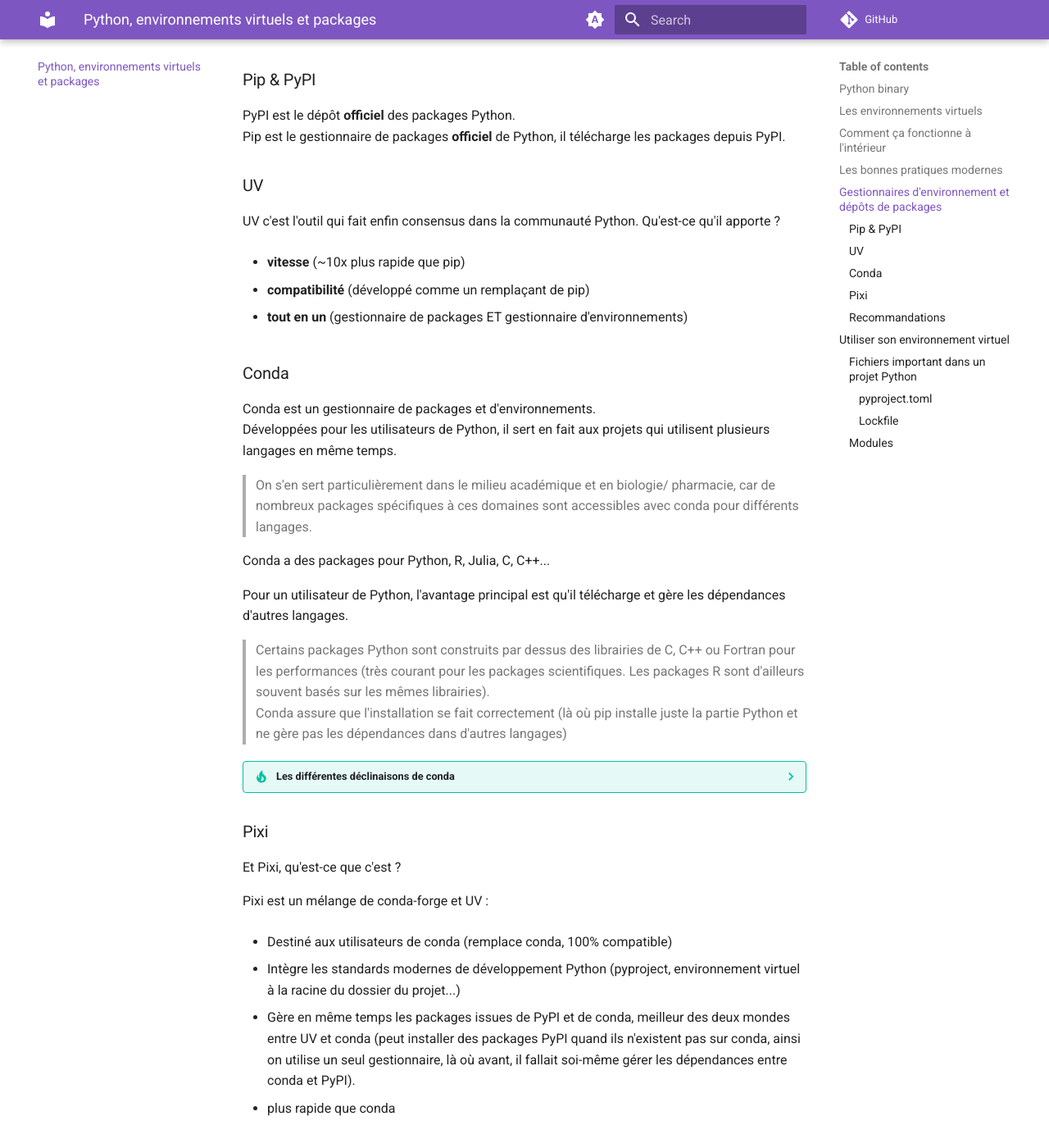
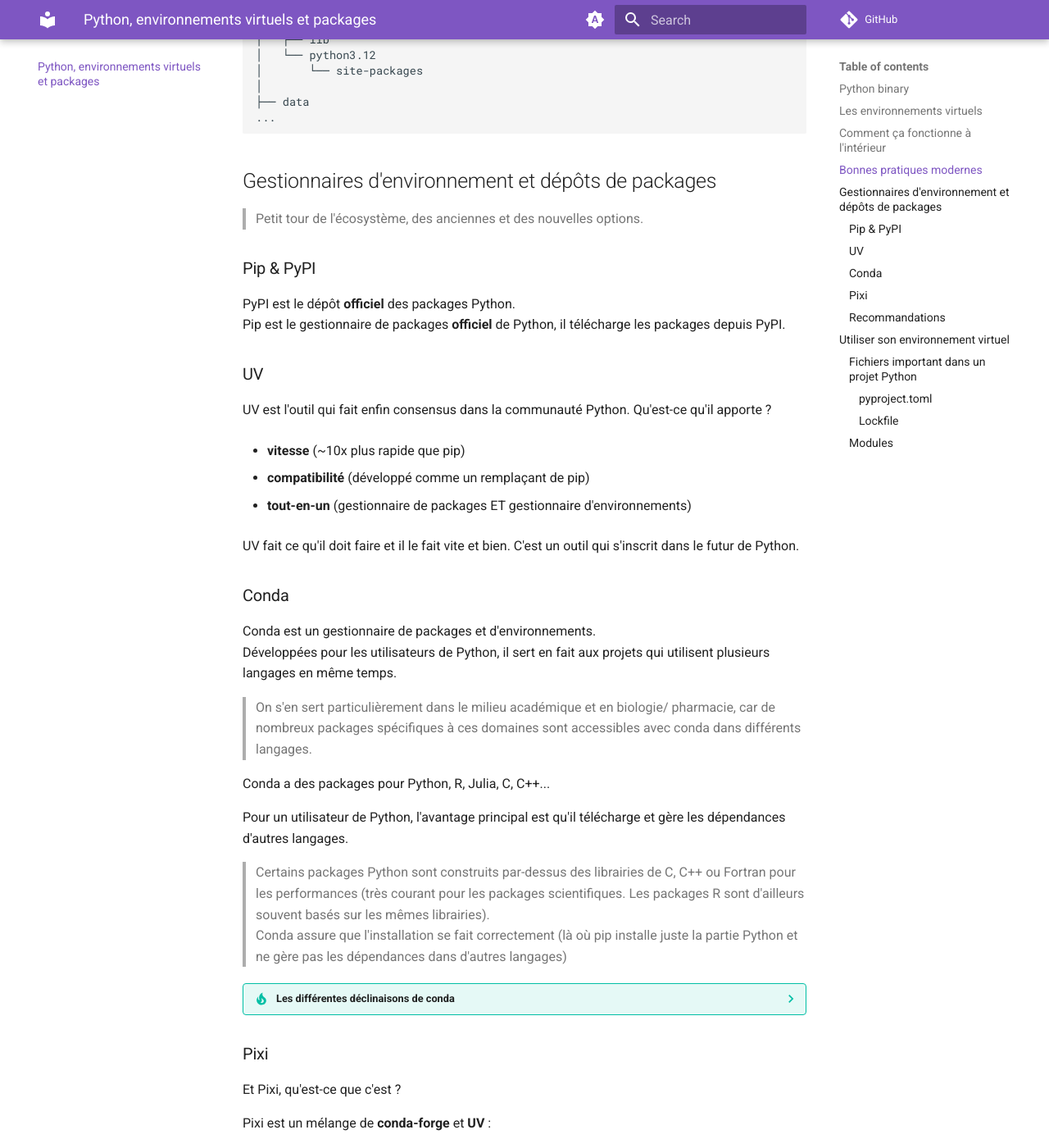
Before and after one commit to CalHenry/Python-guide-for-R-users, an MkDocs documentation site: the page built from docs/python.md, in a window 1280 px wide and 1400 px high, scrolled down 2628 px. Shown: the whole window at 82% size. Built offline with MkDocs 1.6.1 and Material for MkDocs 9.7.7, drawn with Linux system fonts in a browser that asks for light colours; comment, search, counter and statistics services are not loaded; some of the changed text lies outside the part shown.

````diff
--- a/docs/python.md
+++ b/docs/python.md
@@ -1,5 +1,6 @@
 # Python, environnements virtuels et packages
 
+> L'écosystème de Python, c'est aussi toute une infrastructure, mais contrairement à R, rien n'est géré pour toi par défaut. Environnements virtuels, gestionnaires de packages, versions de Python, ce chapitre démêle tout ça.
 
 ## Python binary
 - Le Python installé est un ***interpréteur***. Il compile le script en bytecode (.pyc), puis la machine virtuelle de Python l'exécute.
@@ -58,7 +60,9 @@ Si les environnements virtuels sont dans des dossiers différents, est-ce que je
 **pip** ne sait pas si le package est déjà installé sur la machine, alors il le réinstalle. -> Duplication d'installations (qui peut finir par peser sur le disque)
 
 **uv** change ça :
+
 - les packages sont installés dans un seul dossier (cache)
+
 - au lieu de réinstaller, il relie avec un **hardlink** le dossier du cache avec le dossier de l'environnement.
 
 ```
@@ -80,9 +84,10 @@ Si les environnements virtuels sont dans des dossiers différents, est-ce que je
 ```
 
 
-## Les bonnes pratiques modernes
+## Bonnes pratiques modernes
 
-- Avoir l'environnement virtuel du projet directement dans le dossier du projet.
+/// tip | Avoir l'environnement virtuel du projet directement dans le dossier du projet.
+///
 ```sh
 .
 ├── .venv
@@ -96,7 +101,7 @@ Si les environnements virtuels sont dans des dossiers différents, est-ce que je
 ```
 
 ## Gestionnaires d'environnement et dépôts de packages
-Petit tour de l'écosystème, des anciennes et des nouvelles options.
+> Petit tour de l'écosystème, des anciennes et des nouvelles options.
 
 ### Pip & PyPI
 PyPI est le dépôt **officiel** des packages Python.
@@ -105,40 +110,43 @@ Pip est le gestionnaire de packages **officiel** de Python, il télécharge les
 
 ### UV
 
-UV c'est l'outil qui fait enfin consensus dans la communauté Python. Qu'est-ce qu'il apporte ?
+UV est l'outil qui fait enfin consensus dans la communauté Python. Qu'est-ce qu'il apporte ?
 
 -  **vitesse** (~10x plus rapide que pip)
 
 - **compatibilité** (développé comme un remplaçant de pip)
 
-- **tout en un** (gestionnaire de packages ET gestionnaire d'environnements)
+- **tout-en-un** (gestionnaire de packages ET gestionnaire d'environnements)
+
+UV fait ce qu'il doit faire et il le fait vite et bien. C'est un outil qui s'inscrit dans le futur de Python.
+
 
 ### Conda
 
 Conda est un gestionnaire de packages et d'environnements.
 Développées pour les utilisateurs de Python, il sert en fait aux projets qui utilisent plusieurs langages en même temps.
-> On s'en sert particulièrement dans le milieu académique et en biologie/ pharmacie, car de nombreux packages spécifiques à ces domaines sont accessibles avec conda pour différents langages.
+> On s'en sert particulièrement dans le milieu académique et en biologie/ pharmacie, car de nombreux packages spécifiques à ces domaines sont accessibles avec conda dans différents langages.
 
 Conda a des packages pour Python, R, Julia, C, C++...
 
 Pour un utilisateur de Python, l'avantage principal est qu'il télécharge et gère les dépendances d'autres langages.
 
-> Certains packages Python sont construits par dessus des librairies de C, C++ ou Fortran pour les performances (très courant pour les packages scientifiques. Les packages R sont d'ailleurs souvent basés sur les mêmes librairies).
+> Certains packages Python sont construits par-dessus des librairies de C, C++ ou Fortran pour les performances (très courant pour les packages scientifiques. Les packages R sont d'ailleurs souvent basés sur les mêmes librairies).
 Conda assure que l'installation se fait correctement (là où pip installe juste la partie Python et ne gère pas les dépendances dans d'autres langages)
 
 
 ??? tip "Les différentes déclinaisons de conda"
 
-    - Anaconda :  Distribution d'Anaconda (entreprise) de conda, avec de nombreux packages pré-installés (~3GB de packages d'après Wikipédia quand même !)
-    - miniconda : version allégée de conda
-    - conda-forge : dépôt communaitaire de packages pour conda. Indépendant de Anaconda (c'est la raison pour laquelle il existe, autrement, si Anaconda ferme et supprime son dépôt, on perd tous les packages conda et le moyen d'y accéder)
-    - miniforge : alternative à miniconda mais utilise uniquement les packages de conda-forge (encore une fois pour l'indépendance d'Anaconda)
+    - **Anaconda** :  Distribution d'Anaconda (entreprise) de conda, avec de nombreux packages pré-installés (~3GB de packages d'après Wikipédia quand même !)
+    - **miniconda** : version allégée de conda
+    - **conda**-forge : dépôt communautaire de packages pour conda. Indépendant d'Anaconda (c'est la raison pour laquelle il existe, autrement, si Anaconda ferme et supprime son dépôt, on perd tous les packages conda et le moyen d'y accéder)
+    - **miniforge** : alternative à miniconda mais utilise uniquement les packages de conda-forge (encore une fois pour l'indépendance vis-à-vis d'Anaconda)
 
 
 ### Pixi
 Et Pixi, qu'est-ce que c'est ?
 
-Pixi est un mélange de conda-forge et UV :
+Pixi est un mélange de **conda-forge** et **UV** :
 
 - Destiné aux utilisateurs de conda (remplace conda, 100% compatible)
 
@@ -157,15 +165,15 @@ Pixi est un mélange de conda-forge et UV :
 | Projet Python + packages scientifiques lourds | Pixi |
 
 
-Je conseille de ne pas utiliser Pip car UV est simplement meilleur, ni Conda car Pixi est plus complet pour Python.
+Je conseille de ne pas utiliser Pip car UV est simplement meilleur, ni Conda parce que Pixi est plus complet pour Python.
 
 ## Utiliser son environnement virtuel
 
 Une fois l'environnement créé, il faut que Python utilise les packages qu'il contient
 et pas ceux installés ailleurs sur la machine. Il y a deux approches.
 
-**La façon classique : activer l'environnement**
-```sh
+**La façon classique : activer l'environnement dans le terminal**
+```
 source .venv/bin/activate  # macOS / Linux
 .venv\Scripts\activate     # Windows
 ```
@@ -212,7 +220,7 @@ Avec pixi, c'est la même logique : `pixi run` ou `pixi shell` pour une session
     uv python list        # toutes les versions Python connues de uv
     ```
 
-    La règle simple : si tu passes par `uv run` ou `pixi run`, tu n'as pas à vérifier —
+    La règle simple : si tu passes par `uv run` ou `pixi run`, tu n'as pas à vérifier,
     le bon Python est utilisé automatiquement. Le doute survient surtout quand on
     appelle `python` directement dans un terminal sans être sûr de l'environnement actif.
 
@@ -221,7 +229,7 @@ Avec pixi, c'est la même logique : `pixi run` ou `pixi shell` pour une session
 
 #### pyproject.toml
 
-l'équivalent du `DESCRIPTION` quand tu fais un package R, mais utilisé pour tout projet Python. Il déclare ton projet et ses dépendances et remplace les anciens `setup.py` et `requirements.txt`.
+L'équivalent du `DESCRIPTION` quand tu fais un package R, mais utilisé pour tout projet Python. Il déclare ton projet et ses dépendances et remplace les anciens `setup.py` et `requirements.txt`.
 
 ??? abstract "Exemple minimaliste de pyproject.toml"
 
````
Also changed, not shown: other parts of docs/python.md (+2 -1 lines), docs/coder_python.md (+70 -68 lines), docs/git.md (+43 -24 lines), docs/index.md (+6 -6 lines), docs/notebooks.md (+18 -18 lines).
